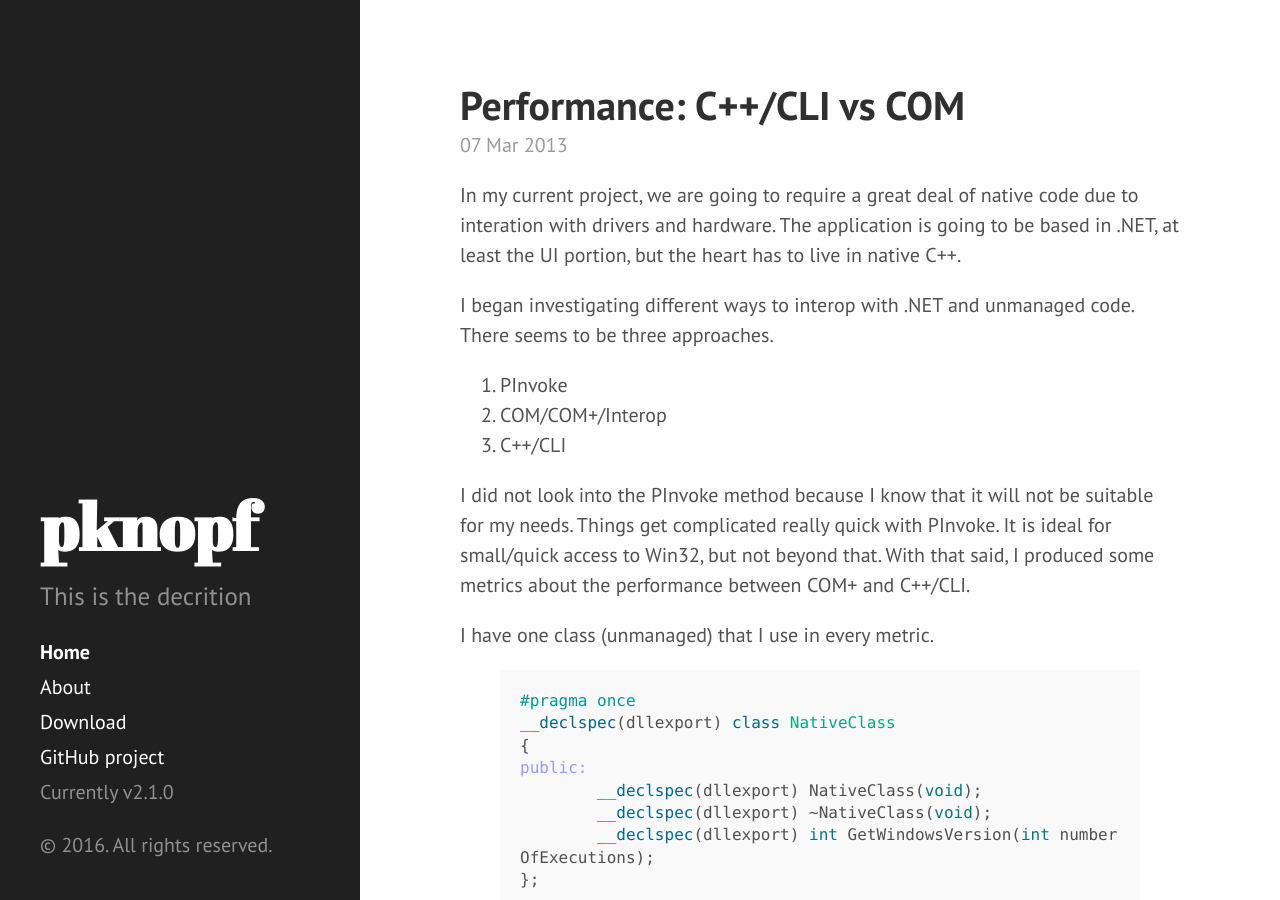
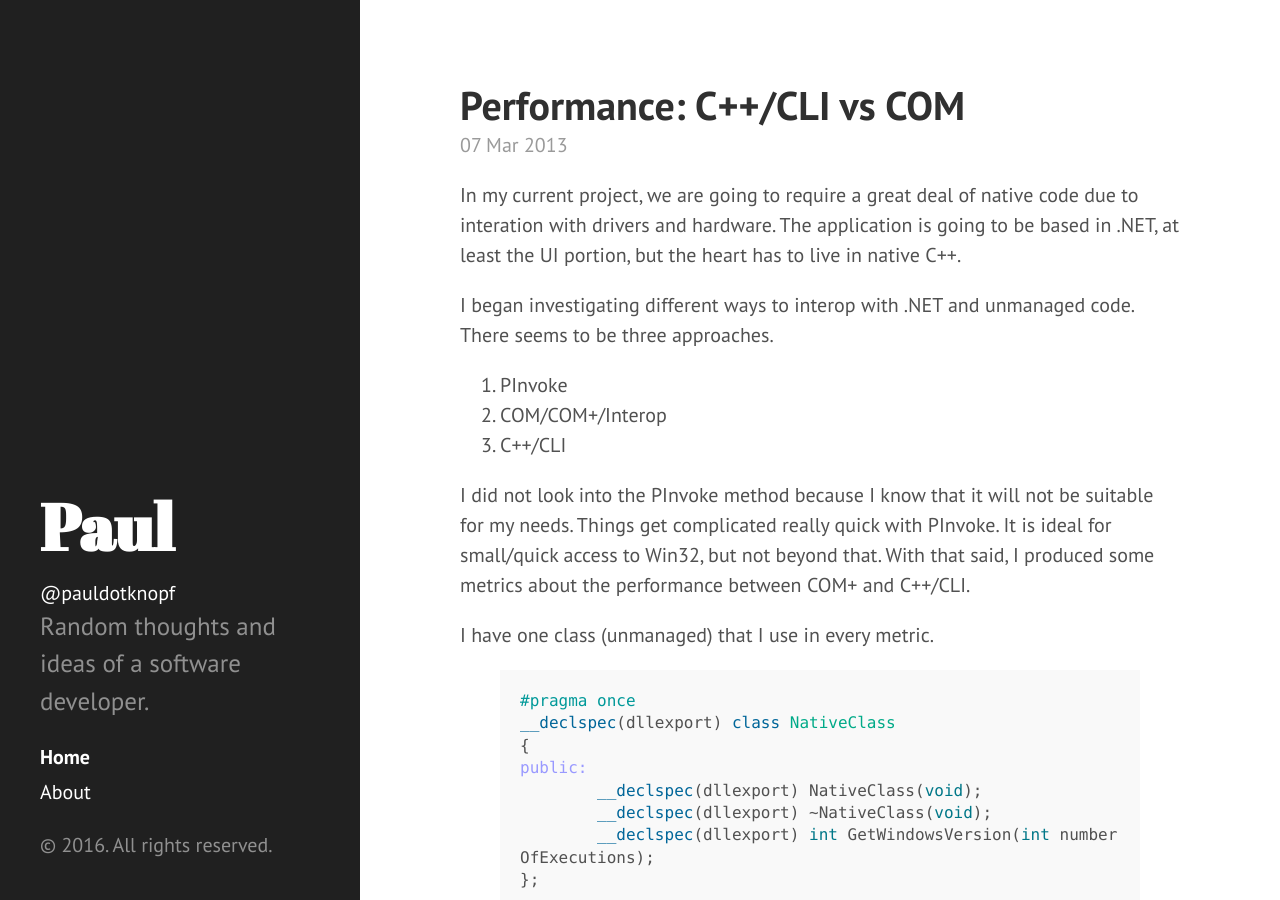
Before and after one commit to pauldotknopf/pauldotknopf.github.io, a Jekyll site: the page built from blog/index.html, in a window 1280 px wide and 900 px high. Built offline with Jekyll 4.4.1, drawn with Linux system fonts in a browser that asks for light colours; the list of posts is cut into pages by our own code.

Commit message:
Some tagline and twitter handle stuff.

```diff
--- a/blog/_config.yml
+++ b/blog/_config.yml
@@ -6,23 +6,13 @@ highlighter:      rouge
 permalink:        pretty
 
 # Setup
-title:            pknopf
+title:            'Paul'
 tagline:          'tag line'
-description:      'This is the decrition'
+description:      'Random thoughts and ideas of a software developer.'
 url:              http://www.pknopf.com/
 baseurl:          /
 
-author:
-  name:           'Mark Otto'
-  url:            https://twitter.com/mdo
-
 paginate:         5
-
-# Custom vars
-version:          2.1.0
-
-github:
-  repo:           https://github.com/poole/hyde
 
 disqus_shortname: pknopf
 
--- a/blog/_includes/sidebar.html
+++ b/blog/_includes/sidebar.html
@@ -6,6 +6,7 @@
           {{ site.title }}
         </a>
       </h1>
+      <a href="https://twitter.com/pauldotknopf" target="_blank">@pauldotknopf</a>
       <p class="lead">{{ site.description }}</p>
     </div>
 
@@ -26,9 +27,6 @@
         {% endif %}
       {% endfor %}
 
-      <a class="sidebar-nav-item" href="{{ site.github.repo }}/archive/v{{ site.version }}.zip">Download</a>
-      <a class="sidebar-nav-item" href="{{ site.github.repo }}">GitHub project</a>
-      <span class="sidebar-nav-item">Currently v{{ site.version }}</span>
     </nav>
 
     <p>&copy; {{ site.time | date: '%Y' }}. All rights reserved.</p>
```
